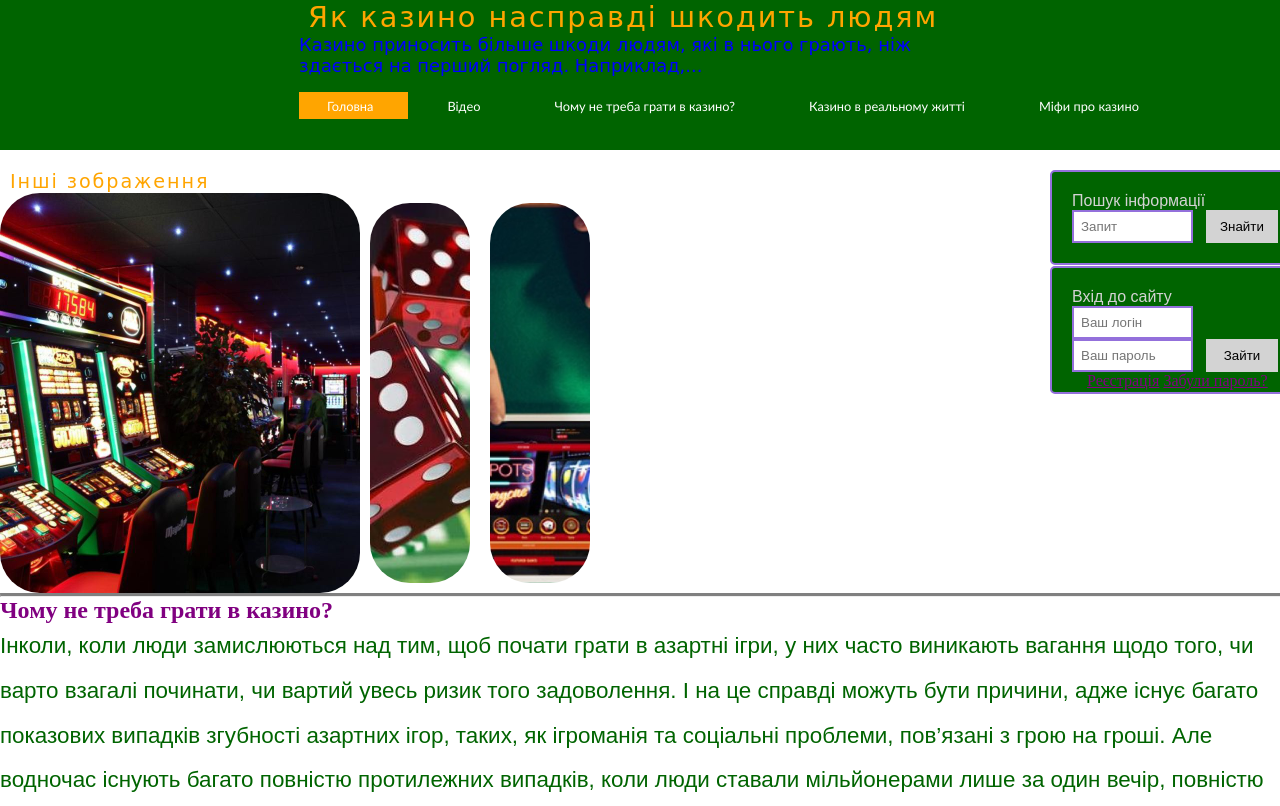
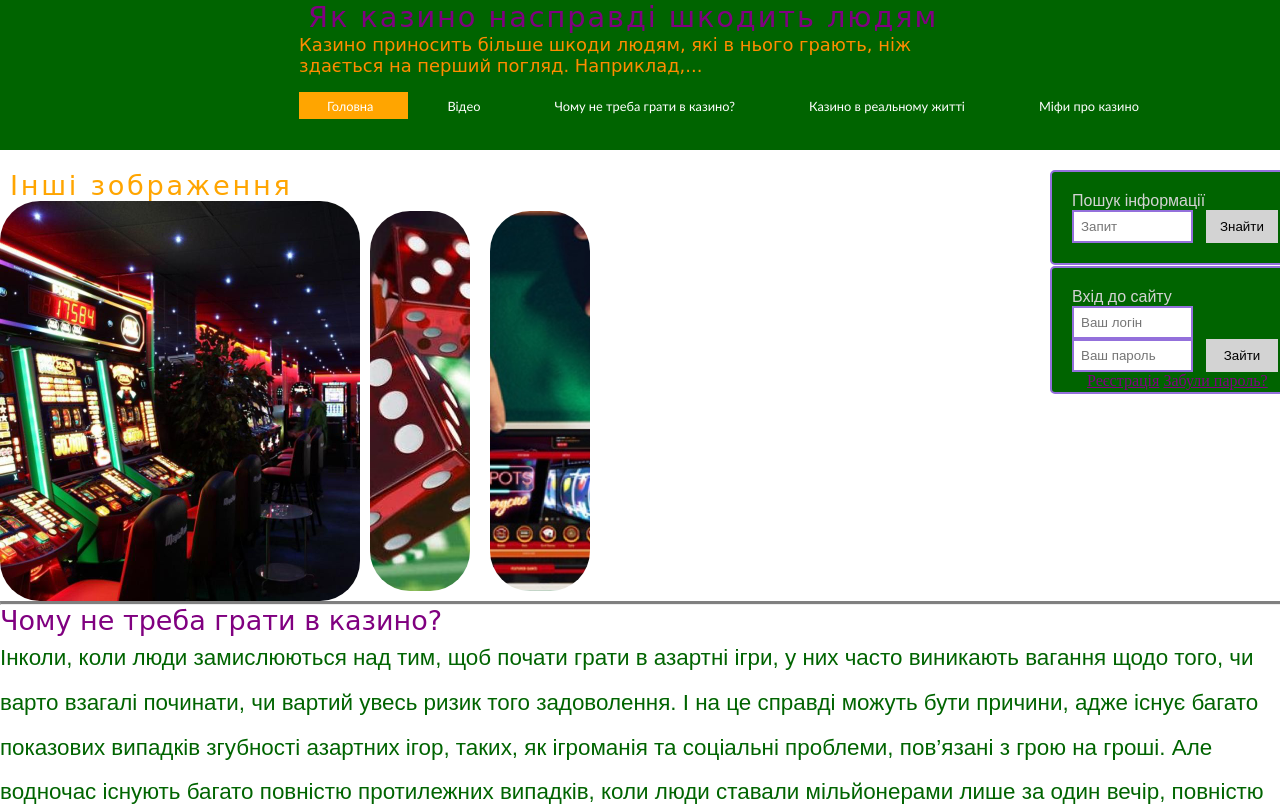
Before and after one commit to Anderbite212/casino, a plain HTML site: page index.html in a window 1280 px wide. Shown: the top 806 px of the page. Drawn offline with Linux system fonts and the light colour scheme; files whose address does not match are found by name.

Commit message:
Update style.css

```diff
--- a/assets/css/style.css
+++ b/assets/css/style.css
@@ -12,7 +12,7 @@ input[type="search"], input[type="text"], input[type="password"] {
 h1{
   color: orange;
   margin: 0  0 0 10px;
-  font: normal 120% "centry-gothic", cursive;
+  font: normal 170% "centry-gothic", cursive;
   letter-spacing: 0.1em;
 }
 
@@ -43,7 +43,7 @@ a, a:hover{
 
 .logo h1, .logo h1 a, .logo h1 a:hover {
   font: normal 150% "centry-gothic", cursive;
-  color: orange;
+  color: purple;
   margin: 0 0 0 9px;
   text-decoration: none;
 }
@@ -51,7 +51,7 @@ a, a:hover{
 .logo h2 {
   margin: 0px 0 0 9px;
   font: 140% "centry-gothic", cursive;
-  color: blue;
+  color: darkorange;
 }
 
 .menu {
@@ -174,7 +174,7 @@ a, a:hover{
 
 .post h2, h2 a, h2 a:hover{
   text-decoration: none;
-  font: normal 'centry-gothic', cursive;
+  font: normal 130% 'centry-gothic', cursive;
   color: purple;
 }
 
```
